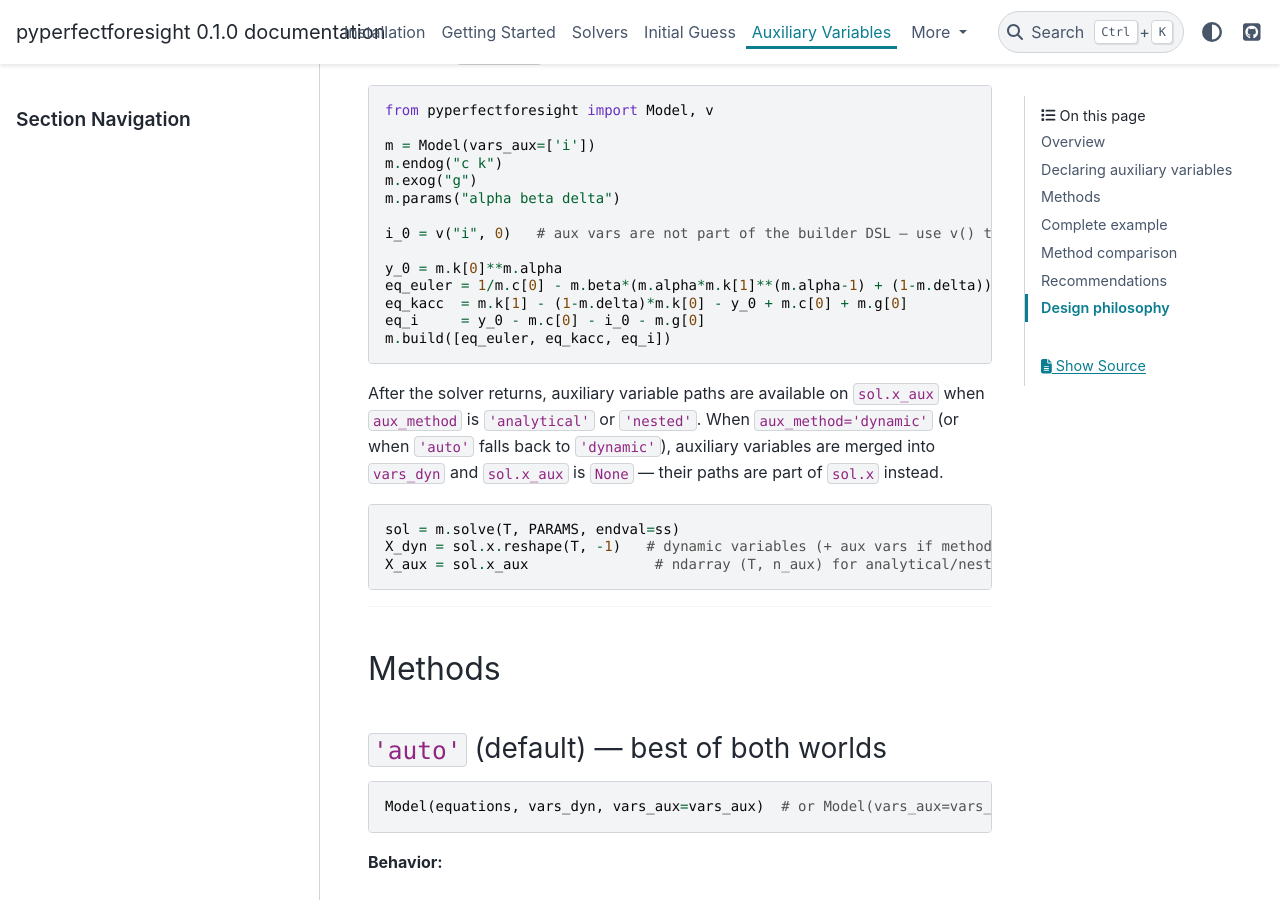
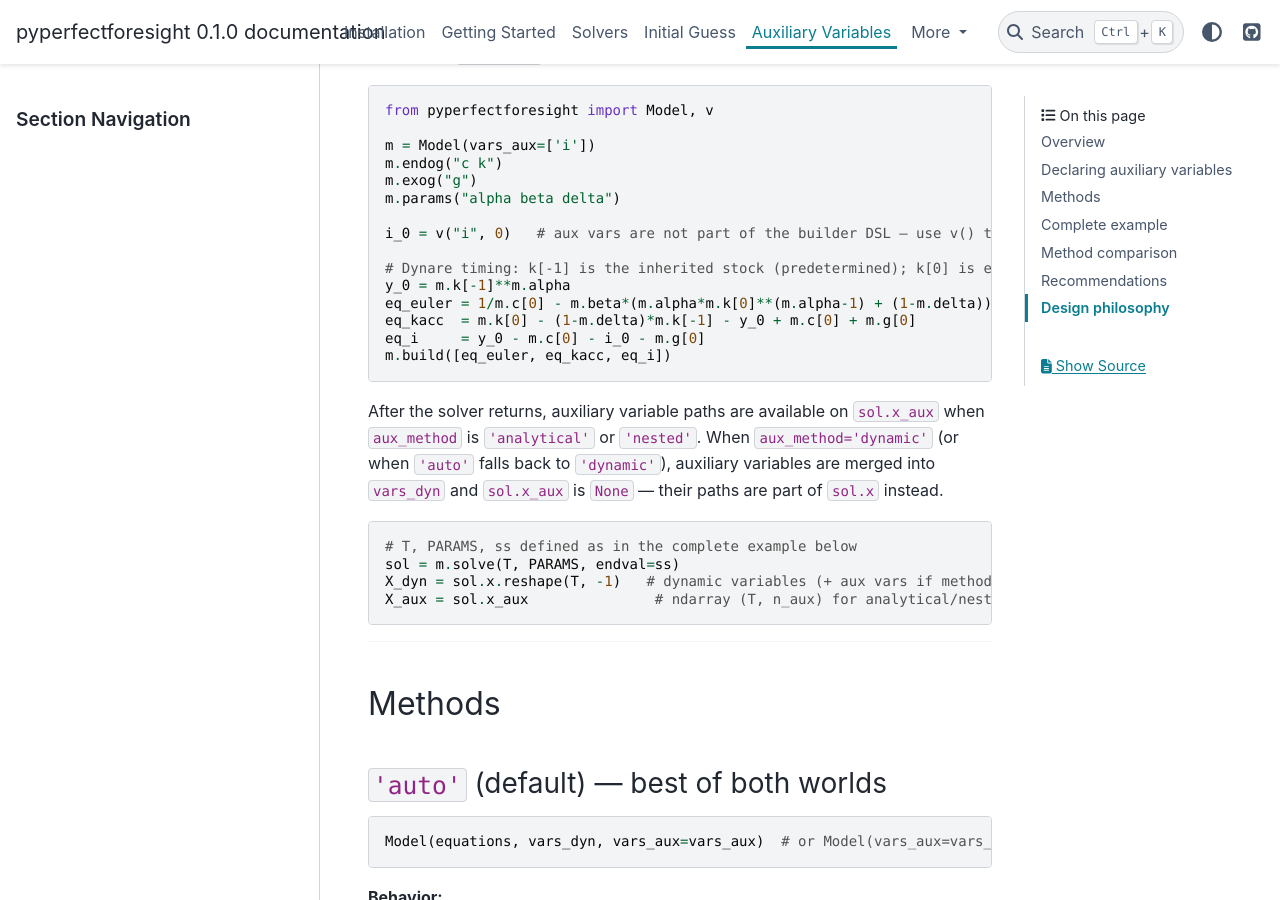
Before and after one commit to Shunsuke-Hori/pyperfectforesight, a Sphinx documentation site: the page built from docs/auxiliary-variables.md, in a window 1280 px wide and 900 px high, scrolled down 803 px. Built offline with Sphinx 7.4.7 and the PyData theme 0.15.4, drawn with Linux system fonts in a browser that asks for light colours; some of the changed text lies outside the part shown.

Commit message:
fix: address fifth Copilot review on docs DSL revision
- auxiliary-variables.md: rewrite capital accumulation equations to
  Dynare timing (k[-1] as predetermined stock) so k is inferred as a
  stock variable in both the builder snippet and complete example
- auxiliary-variables.md: clarify x_aux snippet that T/PARAMS/ss come
  from the complete example below

Co-Authored-By: Claude Sonnet 4.6 <noreply@anthropic.com>

````diff
--- a/docs/auxiliary-variables.md
+++ b/docs/auxiliary-variables.md
@@ -35,9 +35,10 @@ m.params("alpha beta delta")
 
 i_0 = v("i", 0)   # aux vars are not part of the builder DSL — use v() to get symbols
 
-y_0 = m.k[0]**m.alpha
-eq_euler = 1/m.c[0] - m.beta*(m.alpha*m.k[1]**(m.alpha-1) + (1-m.delta))/m.c[1]
-eq_kacc  = m.k[1] - (1-m.delta)*m.k[0] - y_0 + m.c[0] + m.g[0]
+# Dynare timing: k[-1] is the inherited stock (predetermined); k[0] is end-of-period capital
+y_0 = m.k[-1]**m.alpha
+eq_euler = 1/m.c[0] - m.beta*(m.alpha*m.k[0]**(m.alpha-1) + (1-m.delta))/m.c[1]
+eq_kacc  = m.k[0] - (1-m.delta)*m.k[-1] - y_0 + m.c[0] + m.g[0]
 eq_i     = y_0 - m.c[0] - i_0 - m.g[0]
 m.build([eq_euler, eq_kacc, eq_i])
 ```
@@ -45,6 +46,7 @@ m.build([eq_euler, eq_kacc, eq_i])
 After the solver returns, auxiliary variable paths are available on `sol.x_aux` when `aux_method` is `'analytical'` or `'nested'`. When `aux_method='dynamic'` (or when `'auto'` falls back to `'dynamic'`), auxiliary variables are merged into `vars_dyn` and `sol.x_aux` is `None` — their paths are part of `sol.x` instead.
 
 ```python
+# T, PARAMS, ss defined as in the complete example below
 sol = m.solve(T, PARAMS, endval=ss)
 X_dyn = sol.x.reshape(T, -1)   # dynamic variables (+ aux vars if method='dynamic')
 X_aux = sol.x_aux               # ndarray (T, n_aux) for analytical/nested; None for dynamic
@@ -158,10 +160,11 @@ m.params("alpha beta delta")
 
 i_0 = v("i", 0)   # aux vars are not in the builder DSL — use v() for the symbol
 
-y_0 = m.k[0]**m.alpha
+# Dynare timing: k[-1] is the inherited stock (predetermined); k[0] is end-of-period capital
+y_0 = m.k[-1]**m.alpha
 
-eq_euler = 1/m.c[0] - m.beta*(m.alpha*m.k[1]**(m.alpha-1) + (1-m.delta))/m.c[1]
-eq_kacc  = m.k[1] - (1-m.delta)*m.k[0] - y_0 + m.c[0] + m.g[0]
+eq_euler = 1/m.c[0] - m.beta*(m.alpha*m.k[0]**(m.alpha-1) + (1-m.delta))/m.c[1]
+eq_kacc  = m.k[0] - (1-m.delta)*m.k[-1] - y_0 + m.c[0] + m.g[0]
 eq_i     = y_0 - m.c[0] - i_0 - m.g[0]   # auxiliary equation
 
 m.build([eq_euler, eq_kacc, eq_i])
````
